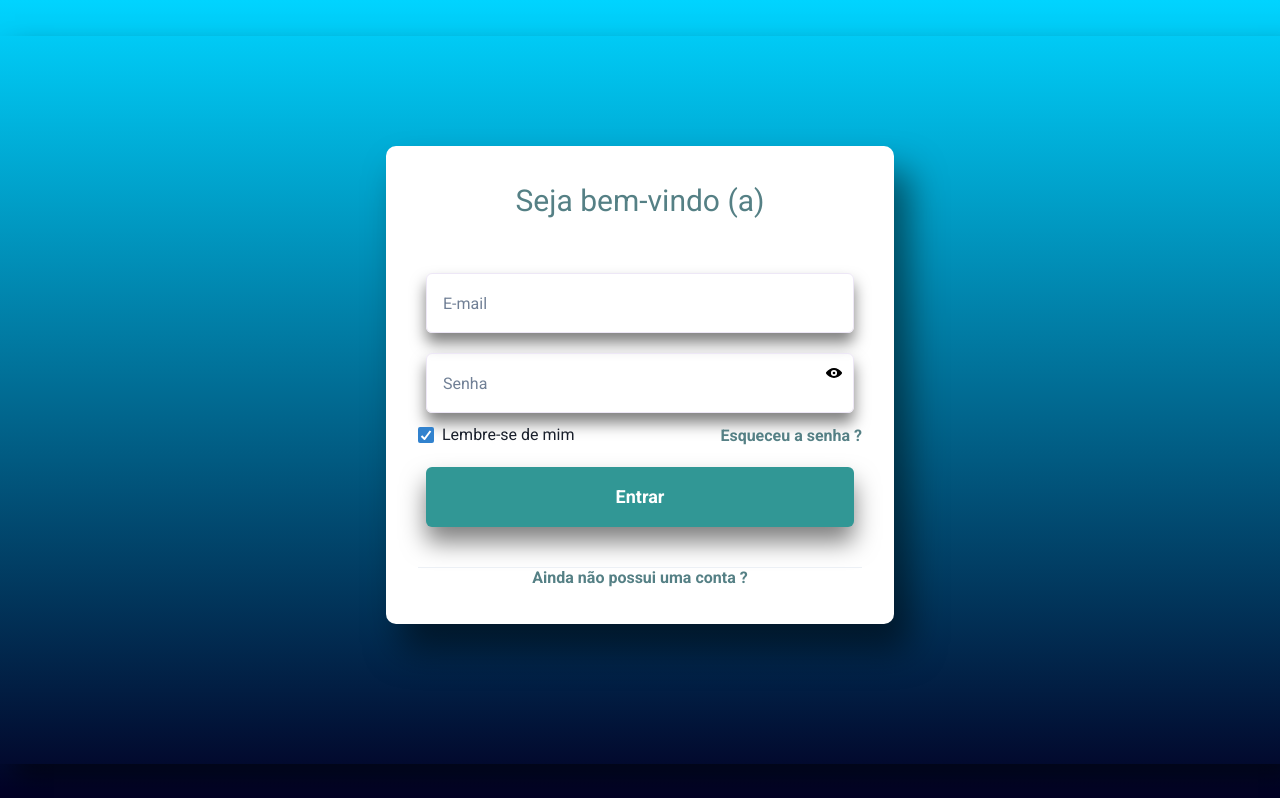
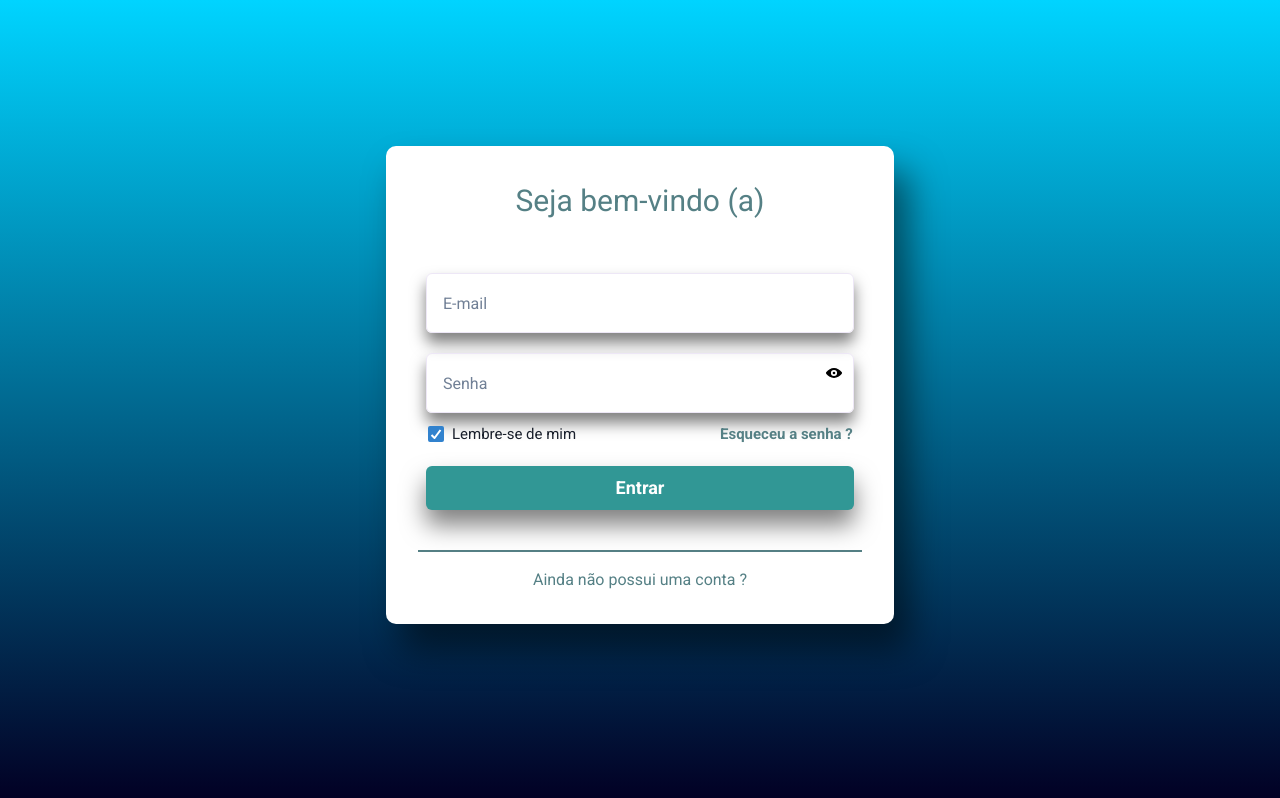
Before and after one commit to GabrieelAraujoo/front-arlock, a React (Create React App) app: page / in a window 1280 px wide. Built offline with nearby package versions, Linux system fonts and the light colour scheme.

Commit message:
chore: att pagina login

```diff
--- a/src/pages/login/Login.jsx
+++ b/src/pages/login/Login.jsx
@@ -1,7 +1,7 @@
 import React from "react";
 import { Main } from "../../layout/Main";
 import { Container } from "../../layout/Container";
-import { Flex, Text, Input, Button ,Stack, InputGroup,InputRightElement,Checkbox,Divider} from "@chakra-ui/react";
+import { Flex, Text, Input, Button ,Stack, InputGroup,InputRightElement,Checkbox} from "@chakra-ui/react";
 import { ViewIcon} from '@chakra-ui/icons'
 
 function Login() {
@@ -11,7 +11,7 @@ function Login() {
       <Container>
         <Flex
           width="100%"
-          height="91%"
+          height="100%"
           justifyContent="center"
           alignItems="center"
           boxShadow=" 15px 15px 25px rgb(0, 0, 0, .5);"
@@ -30,15 +30,15 @@ function Login() {
               </InputGroup>
               </Stack> }
               </Flex>
-              <Flex width="full" justifyContent="space-between">
-                  <Checkbox Spacer="2" color="blueblack" defaultChecked align="left" >Lembre-se de mim</Checkbox>
+              <Flex   width="full" justifyContent="space-between">
+                  <Checkbox w="full" marginLeft="10px" color="blueblack" defaultChecked align="left" ><Text fontSize="15px"> Lembre-se de mim</Text></Checkbox>
 
-                  <Button  color="#558085" variant='link'>Esqueceu a senha ? </Button>
+                  <Button marginRight="29px" color="#558085" variant='link'> <Text fontSize="15px" > Esqueceu a senha ?</Text></Button>
               </Flex>
 
                   <Button colorScheme='teal' boxShadow=" 0 15px 25px rgb(0, 0, 0, .5);" size='lg' width="428px" height="60px" margin="20px 0 40px">Entrar</Button>
-                  <Divider  />
-                  <Button color="#558085" variant='link'> Ainda não possui uma conta ? </Button>
+
+                  <Flex justifyContent="center" paddingTop="1rem" w="full" borderTop="2px" color="#558085" variant='link'><Text>Ainda não possui uma conta ? </Text> </Flex>
 
 
           </Flex>
```
